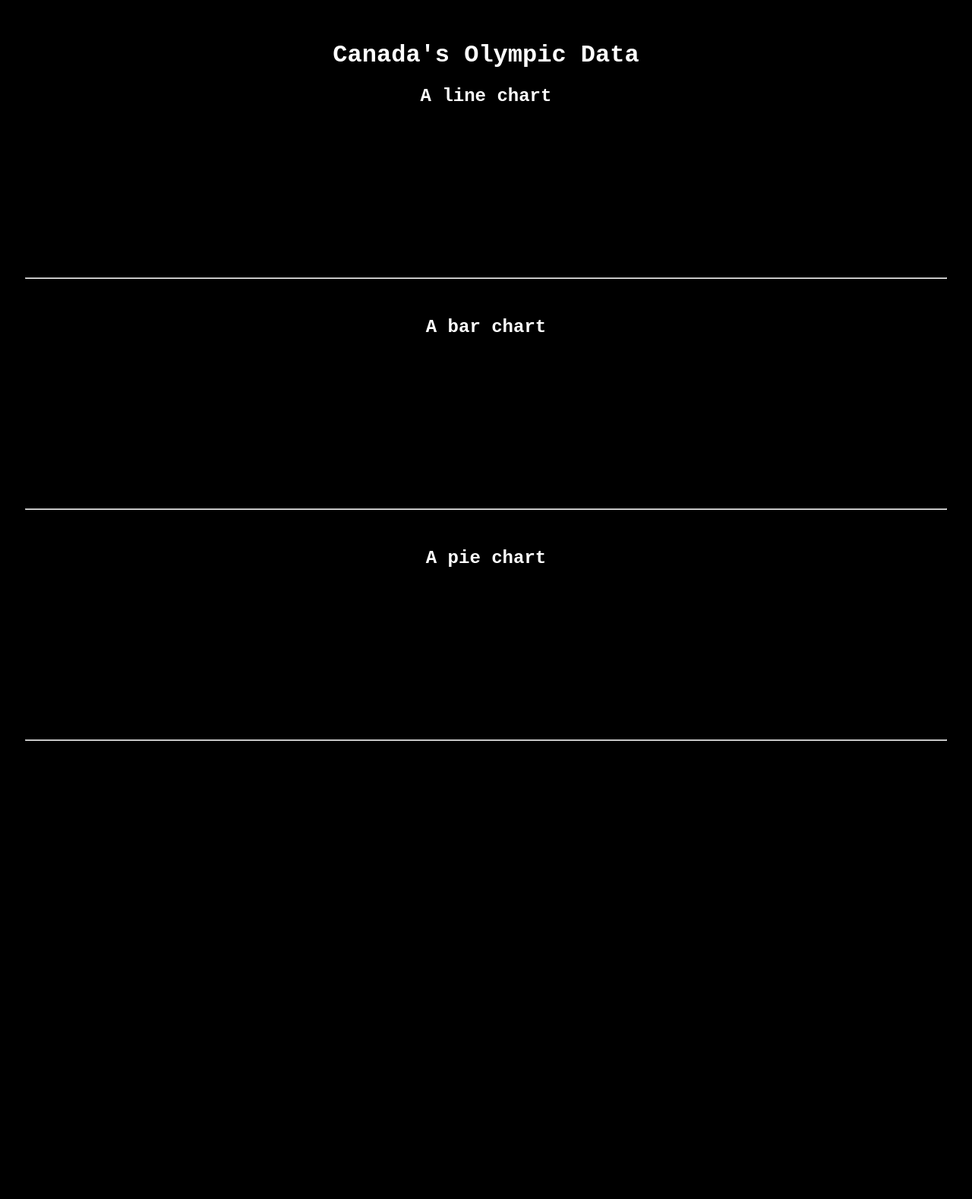
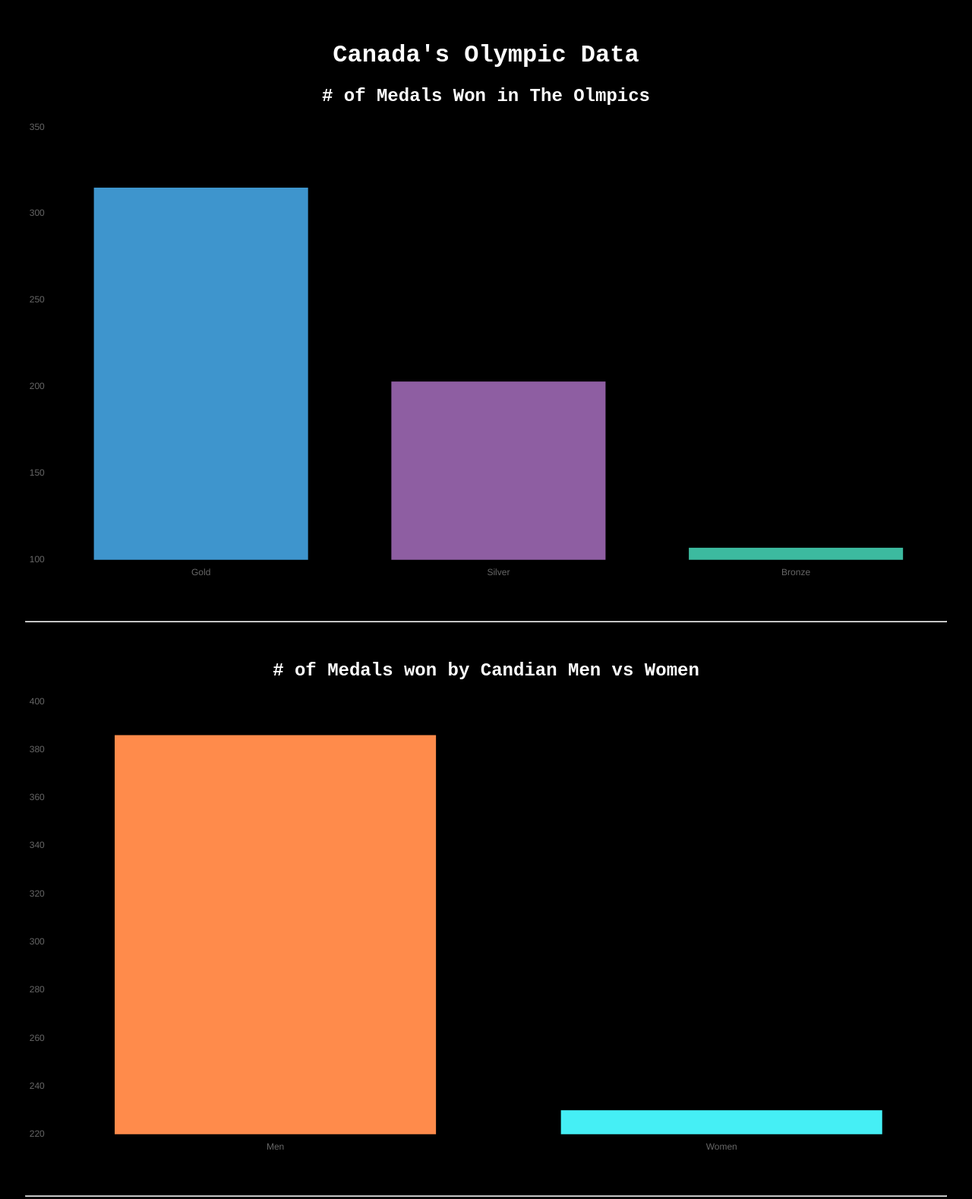
Before and after one commit to slounges/js-data, a plain HTML site: page index.html in a window 1280 px wide. Shown: the top 1578 px of the page at 76% size. Before the commit the page ends 1058 px from the top, so only its background shows below. Drawn offline with nearby package versions, Linux system fonts and the light colour scheme.

Commit message:
changes to js

```diff
--- a/index.html
+++ b/index.html
@@ -9,20 +9,21 @@
 <body>
 <h1>Canada's Olympic Data</h1>
 
-<h2> A line chart </h2>
+
+
+<h2> # of Medals Won in The Olmpics </h2>
+<canvas id ="barChart"></canvas>
+<hr />
+
+<h2> # of Medals won by Candian Men vs Women </h2>
+<canvas id ="barCharttwo"></canvas>
+<hr />
+
+<h2> # of Medals Won By Canada in Each Sport </h2>
 <canvas id ="lineChart"></canvas>
 <hr />
 
-
-<h2> A bar chart </h2>
-<canvas id ="barChart"></canvas>
-<hr />
-
-<h2> A pie chart </h2>
-<canvas id ="pieChart"></canvas>
-<hr />
-
 <script src="https://cdn.jsdelivr.net/npm/chart.js@2.9.3/dist/Chart.min.js"></script>
-<script src= "/js/app.js"></script>
+<script src= "js/app.js"></script>
 </body>
 </html>
--- a/js/app.js
+++ b/js/app.js
@@ -1,18 +1,57 @@
 new Chart (document.getElementById('barChart'), {
 		type: 'bar',
 		data:  {
-			labels: ['Gold', 'Silver', 'Bronze']
+			labels: ['Gold', 'Silver', 'Bronze'],
 			datasets: [
 				{
-				    labels:'Canadian Gold Medals (Won)',
+				    label:'Gold Medals (hundreds)',
 					data: ['315', '203', '107'],
 					backgroundColor: ['#3e95cd', '#8e5ea2', '#3cba9f'],
 				}
 
 			]
+		},
+		options: {
+			legend: {
+				display: false
+			}
 		}
 
+});
+new Chart (document.getElementById('barCharttwo'), {
+		type: 'bar',
+		data:  {
+			labels: ['Men', 'Women'],
+			datasets: [
+				{
+				    label:'Gold Medals (hundreds)',
+					data: ['386', '230'],
+					backgroundColor: ['#FF8B4B', '#45EFF5'],
+				}
+
+			]
+		},
+		options: {
+			legend: {
+				display: false
+			}
+		}
+
+});
+new Chart(document.getElementById('lineChart'),{
+	type: 'line',
+	data: {
+		labels: ['Biathlon', 'Bobsleigh', 'Curling', 'Ice Hockey','Skating', 'Skiing'],
+		datasets: [
+			{
+				label: 'Canadian Medals',
+				data: ['3', '22', '50', '351', '179', '40'],
+				fill: false,
+				borderColor: '#3e95cd',
+			}
 
 
+		]
+	}
 
 });
```
Also changed, not shown: 2 other files.
